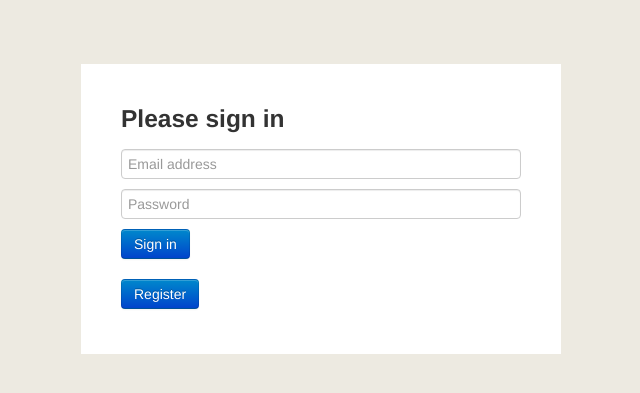
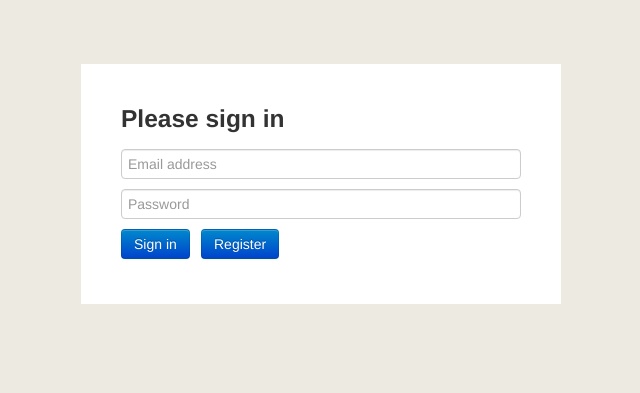
Before and after one commit to pcooksey/pgmuseum, a Django app: page /accounts/ in a window 1280 px wide. Shown: the top 393 px of the page, without its empty margins (319-959 px from the left). Run offline with Django 3.2, Linux system fonts and the light colour scheme.

Commit message:
Fixed style issues

```diff
--- a/accounts/templates/accounts/index.html
+++ b/accounts/templates/accounts/index.html
@@ -16,9 +16,9 @@
       {% endif %}
       <button class="btn btn-primary" name="signin" type="submit">Sign in</button>
     </form>
-	<form class="form-signin" action="" method="post">
+	<form class="form-signin" action="" method="post" style="margin:0px;height:0px">
 	  {% csrf_token %}
-	  <button class="btn btn-primary" name="register" type="submit">Register</button>
+	  <button class="btn btn-primary" name="register" type="submit" style="position:relative;top:-50px;left:80px;">Register</button>
 	</form>
     <script src="http://code.jquery.com/jquery.js"></script>
     <script src="{% static "bootstrap.min.js" %}"></script>
```
